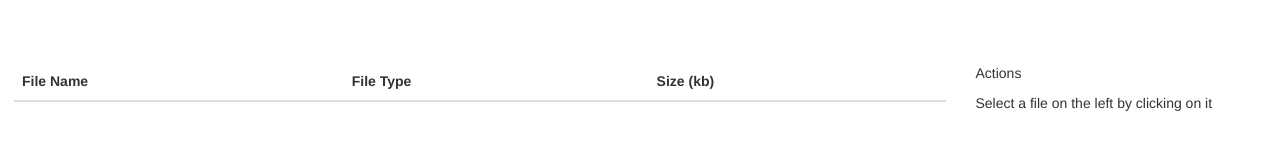
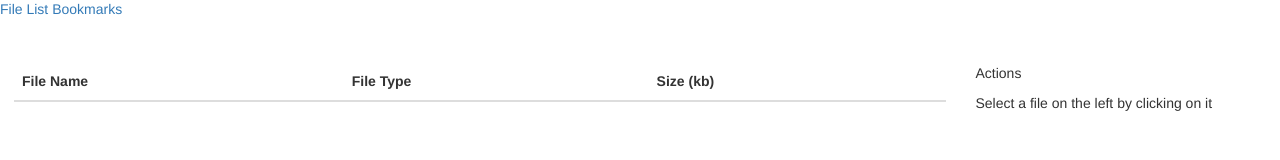
Before and after one commit to Mindscope/file-manager, a website: page index.html in a window 1280 px wide. Drawn offline with Linux system fonts and the light colour scheme.

Commit message:
Added navigation buttons

```diff
--- a/index.html
+++ b/index.html
@@ -73,6 +73,9 @@
             <p class="browserupgrade">You are using an <strong>outdated</strong> browser. Please <a href="http://browsehappy.com/">upgrade your browser</a> to improve your experience.</p>
         <![endif]-->
 
+        <a href="#/" class="button">File List</a>
+        <a href="#/bookmarks" class="button">Bookmarks</a>
+
         <!-- container -->
         <div id="container">
             <div id="file-list"></div>
```
